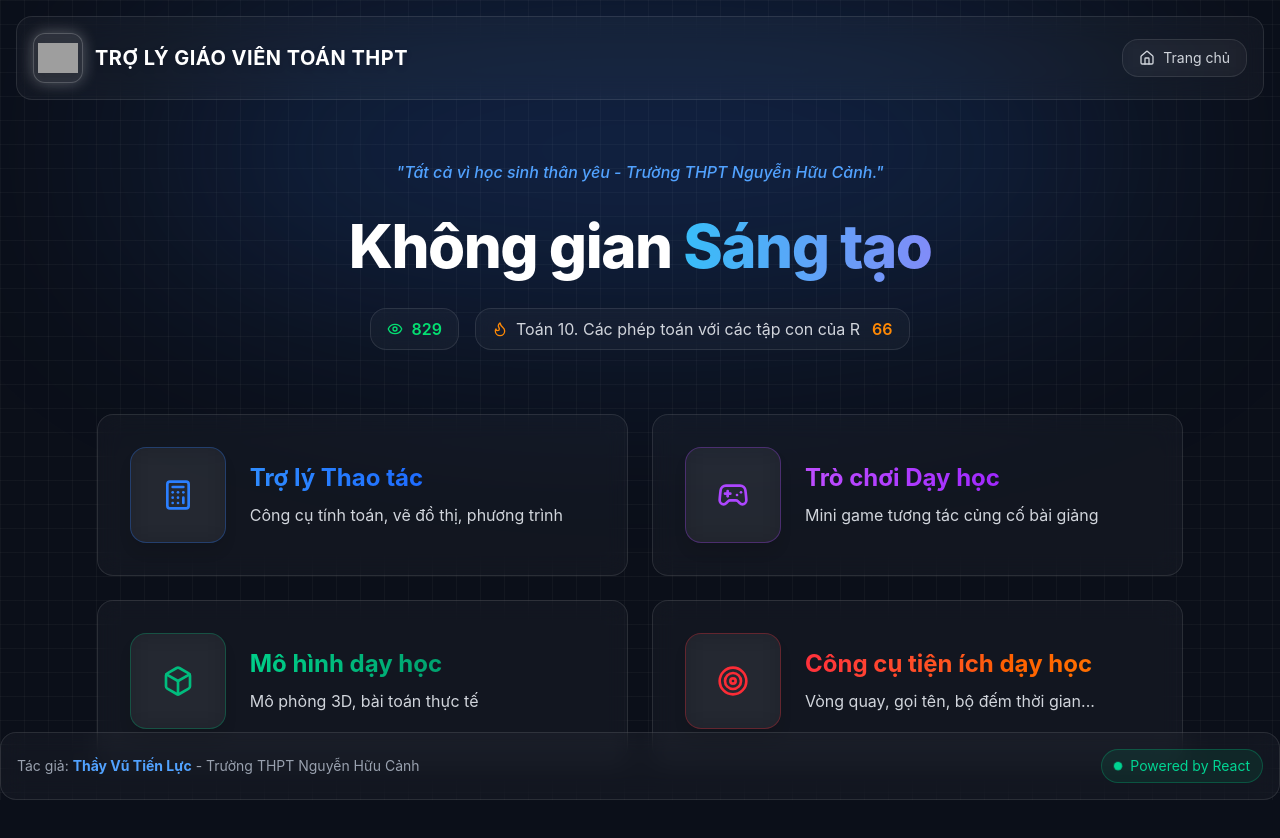
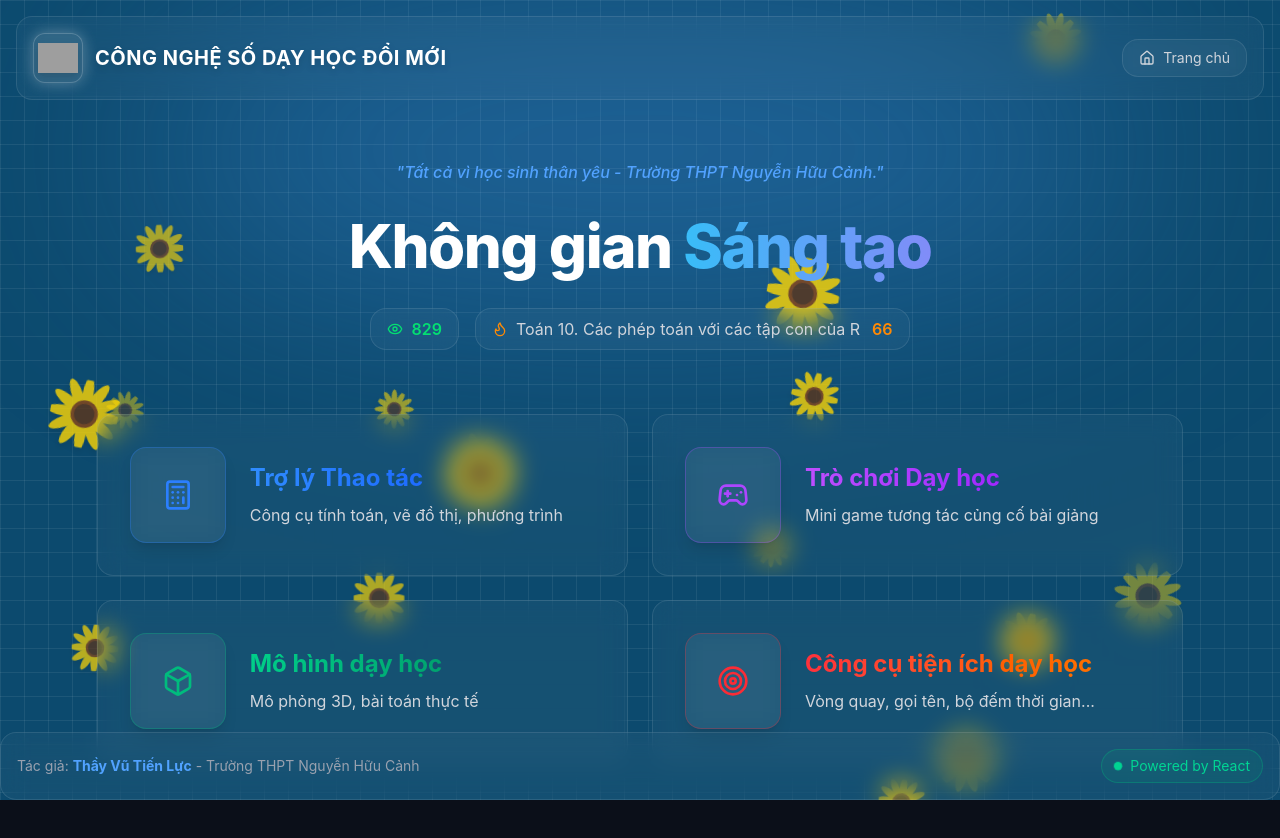
Before and after one commit to mrvubinhminh/webdayhoc, a React (Vite) app: page / in a window 1280 px wide. Shown: the top 838 px of the page. Built offline with nearby package versions, Linux system fonts and the light colour scheme; grey boxes are pictures that could not be loaded.

Commit message:
Cập nhật dữ liệu mới

```diff
--- a/src/App.jsx
+++ b/src/App.jsx
@@ -15,6 +15,7 @@ import ToolsMenu from './pages/ToolsMenu';
 import ToolIframeWrapper from './pages/ToolIframeWrapper';
 import StudentsMenu from './pages/StudentsMenu';
 import StudentIframeWrapper from './pages/StudentIframeWrapper';
+import Sunflowers from './components/Sunflowers';
 
 const AppContent = () => {
   const location = useLocation();
@@ -25,10 +26,14 @@ const AppContent = () => {
       {/* Background with simple grid pattern */}
       {!isGameRoute && (
         <>
-          <div className="fixed inset-0 z-[-1] bg-[#0b0f19] bg-[linear-gradient(to_right,#80808012_1px,transparent_1px),linear-gradient(to_bottom,#80808012_1px,transparent_1px)] bg-[size:24px_24px]"></div>
+          {/* Base blue background */}
+          <div className="fixed inset-0 z-[-1] bg-[#0c4a6e] bg-[linear-gradient(to_right,#ffffff12_1px,transparent_1px),linear-gradient(to_bottom,#ffffff12_1px,transparent_1px)] bg-[size:24px_24px]"></div>
 
-          {/* Top ambient glow */}
-          <div className="fixed top-0 left-1/2 -translate-x-1/2 w-[80%] h-[300px] bg-blue-500/20 rounded-[100%] blur-[120px] pointer-events-none z-[-1]"></div>
+          {/* Top ambient glow (lighter blue/yellow) */}
+          <div className="fixed top-0 left-1/2 -translate-x-1/2 w-[80%] h-[300px] bg-blue-400/30 rounded-[100%] blur-[120px] pointer-events-none z-[-1]"></div>
+
+          {/* Animated Sunflowers Background */}
+          <Sunflowers />
 
           <Header />
         </>
--- a/src/components/Header.jsx
+++ b/src/components/Header.jsx
@@ -11,7 +11,7 @@ const Header = () => {
             <img src="https://i.ibb.co/wZRKCnpw/10a9a7ae1ede.png" alt="Logo" className="w-10 h-10 object-contain drop-shadow-lg" />
           </div>
           <h1 className="text-xl font-bold tracking-wide text-white hidden sm:block drop-shadow-md">
-            TRỢ LÝ GIÁO VIÊN TOÁN THPT
+            CÔNG NGHỆ SỐ DẠY HỌC ĐỔI MỚI
           </h1>
         </Link>
 
--- /dev/null
+++ b/src/components/Sunflowers.css
@@ -0,0 +1,20 @@
+.sunflower-container {
+  opacity: 0;
+  transform: scale(0) rotate(0deg);
+  animation: bloom infinite ease-in-out alternate;
+}
+
+@keyframes bloom {
+  0% {
+    opacity: 0;
+    transform: scale(0) rotate(-45deg);
+  }
+  30% {
+    opacity: 0.8;
+    transform: scale(1.1) rotate(10deg);
+  }
+  100% {
+    opacity: 0.4;
+    transform: scale(1) rotate(45deg);
+  }
+}
--- /dev/null
+++ b/src/components/Sunflowers.jsx
@@ -0,0 +1,54 @@
+import React from 'react';
+import './Sunflowers.css';
+
+const Sunflowers = () => {
+  // Generate some random positions for sunflowers
+  const flowers = Array.from({ length: 15 }).map((_, i) => {
+    const size = Math.random() * 40 + 30; // 30-70px
+    const left = Math.random() * 100;
+    const top = Math.random() * 100;
+    const delay = Math.random() * 5;
+    const duration = Math.random() * 4 + 4;
+    return { id: i, size, left, top, delay, duration };
+  });
+
+  return (
+    <div className="fixed inset-0 pointer-events-none z-[-1] overflow-hidden">
+      {flowers.map((f) => (
+        <div
+          key={f.id}
+          className="absolute sunflower-container"
+          style={{
+            left: `${f.left}%`,
+            top: `${f.top}%`,
+            width: `${f.size}px`,
+            height: `${f.size}px`,
+            animationDelay: `${f.delay}s`,
+            animationDuration: `${f.duration}s`,
+          }}
+        >
+          {/* Simple Sunflower SVG */}
+          <svg viewBox="0 0 100 100" className="w-full h-full drop-shadow-md">
+            {/* Petals */}
+            {[...Array(12)].map((_, i) => (
+              <ellipse
+                key={i}
+                cx="50"
+                cy="20"
+                rx="8"
+                ry="25"
+                fill="#FFD700"
+                transform={`rotate(${i * 30} 50 50)`}
+              />
+            ))}
+            {/* Center */}
+            <circle cx="50" cy="50" r="20" fill="#8B4513" />
+            <circle cx="50" cy="50" r="15" fill="#5C3317" />
+          </svg>
+        </div>
+      ))}
+    </div>
+  );
+};
+
+export default Sunflowers;
```
